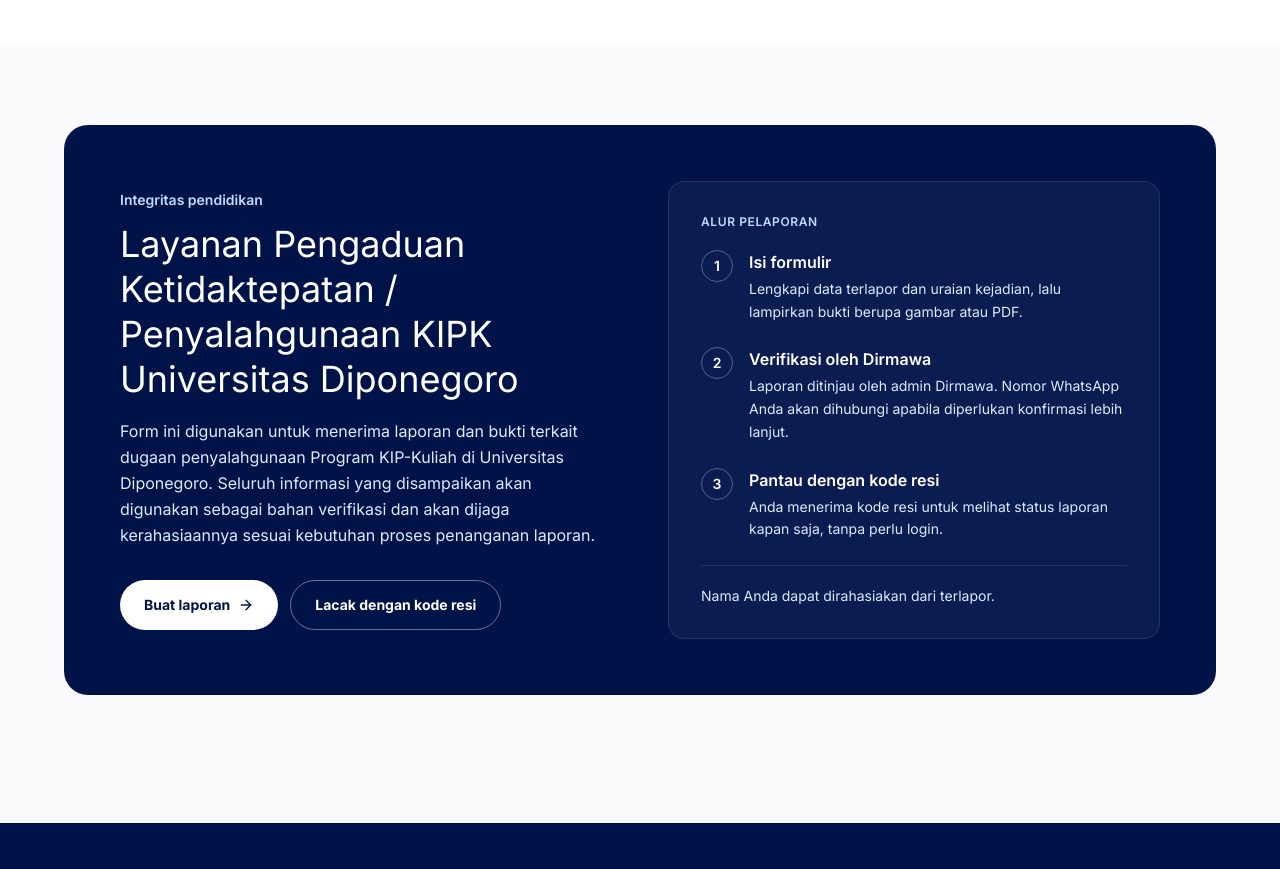
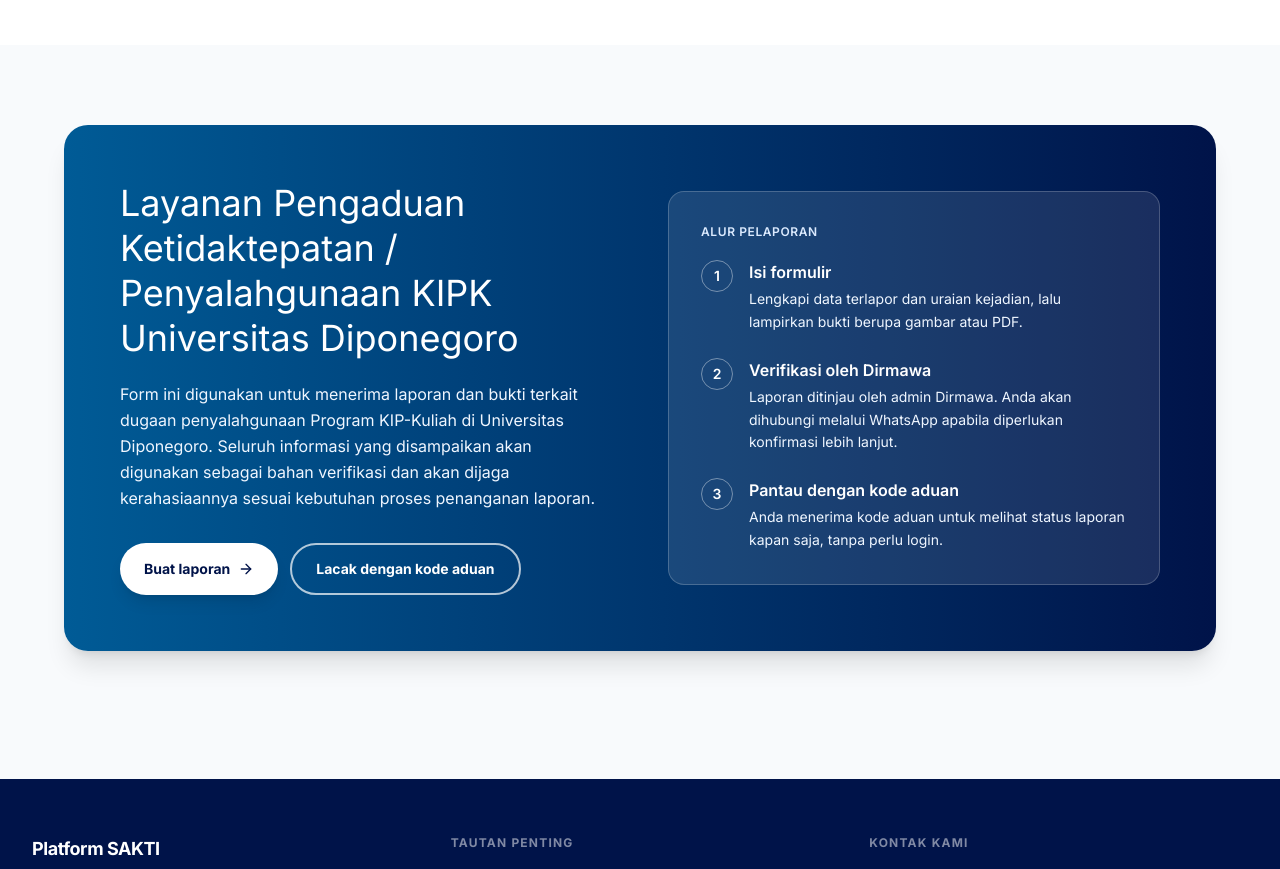
Before and after one commit to azzm04/sakti-fullstack, a Next.js app: page / in a window 1280 px wide. Shown: the part 2400-3269 px from the top of the page. Built offline with nearby package versions, Linux system fonts and the light colour scheme; a web font is replaced by a local one.

Commit message:
refactor: update terminology from 'kode resi' to 'kode aduan' for consistency and clarity

```diff
--- a/app/(public)/cek-aduan/page.tsx
+++ b/app/(public)/cek-aduan/page.tsx
@@ -16,7 +16,7 @@
               Lacak Status Pengaduan
             </h1>
             <p className="text-blue-100 text-sm md:text-base leading-relaxed max-w-2xl mx-auto">
-              Masukkan kode resi yang Anda dapatkan saat mengirimkan formulir untuk melihat perkembangan status laporan Anda secara real-time.
+              Masukkan kode aduan yang Anda dapatkan saat mengirimkan formulir untuk melihat perkembangan status laporan Anda secara real-time.
             </p>
           </div>
         </div>
--- a/components/landing/PengaduanSection.tsx
+++ b/components/landing/PengaduanSection.tsx
@@ -11,11 +11,11 @@
   },
   {
     judul: "Verifikasi oleh Dirmawa",
-    isi: "Laporan ditinjau oleh admin Dirmawa. Nomor WhatsApp Anda akan dihubungi  apabila diperlukan konfirmasi lebih lanjut.",
+    isi: "Laporan ditinjau oleh admin Dirmawa. Anda akan dihubungi melalui WhatsApp apabila diperlukan konfirmasi lebih lanjut.",
   },
   {
-    judul: "Pantau dengan kode resi",
-    isi: "Anda menerima kode resi untuk melihat status laporan kapan saja, tanpa perlu login.",
+    judul: "Pantau dengan kode aduan",
+    isi: "Anda menerima kode aduan untuk melihat status laporan kapan saja, tanpa perlu login.",
   },
 ];
 
@@ -32,62 +32,59 @@
         transition={{ duration: 0.5, ease: "easeOut" }}
         className="mx-auto max-w-6xl"
       >
-        <div className="grid items-center gap-10 rounded-3xl bg-[#001349] p-8 text-white md:grid-cols-2 md:gap-14 md:p-14">
+        <div className="grid items-center gap-10 rounded-3xl bg-gradient-to-r from-[#005B96] to-primary p-8 text-white shadow-xl md:grid-cols-2 md:gap-14 md:p-14">
           {/* Kiri: pesan dan tombol */}
           <div>
-            <p className="text-sm font-semibold text-blue-200">
-              Integritas pendidikan
-            </p>
-            <h2 className="font-headline mt-3 text-3xl leading-tight sm:text-4xl">
-              Layanan Pengaduan Ketidaktepatan / Penyalahgunaan KIPK Universitas Diponegoro
+            <h2 className="font-headline text-2xl leading-tight sm:text-3xl md:text-4xl">
+              Layanan Pengaduan Ketidaktepatan / Penyalahgunaan KIPK Universitas
+              Diponegoro
             </h2>
-            <p className="mt-4 max-w-lg text-base leading-relaxed text-blue-100">
-              Form ini digunakan untuk menerima laporan dan bukti terkait dugaan penyalahgunaan Program KIP-Kuliah di Universitas Diponegoro.
-              Seluruh informasi yang disampaikan akan digunakan sebagai bahan verifikasi dan akan dijaga kerahasiaannya sesuai kebutuhan proses penanganan laporan.
+            <p className="mt-5 max-w-lg text-base leading-relaxed text-blue-50">
+              Form ini digunakan untuk menerima laporan dan bukti terkait dugaan
+              penyalahgunaan Program KIP-Kuliah di Universitas Diponegoro.
+              Seluruh informasi yang disampaikan akan digunakan sebagai bahan
+              verifikasi dan akan dijaga kerahasiaannya sesuai kebutuhan proses
+              penanganan laporan.
             </p>
 
             <div className="mt-8 flex flex-col gap-3 sm:flex-row">
               <Link
                 href="/layanan-aduan"
-                className="inline-flex items-center justify-center gap-2 whitespace-nowrap rounded-full bg-white px-6 py-3.5 text-sm font-bold text-[#001349] transition-colors hover:bg-blue-50"
+                className="inline-flex items-center justify-center gap-2 whitespace-nowrap rounded-full bg-white px-6 py-3.5 text-sm font-bold text-primary shadow-lg transition-all hover:-translate-y-0.5 hover:shadow-xl active:scale-95"
               >
                 Buat laporan
                 <ArrowRight className="h-4 w-4" />
               </Link>
               <Link
                 href="/cek-aduan"
-                className="inline-flex items-center justify-center whitespace-nowrap rounded-full border border-white/40 px-6 py-3.5 text-sm font-bold text-white transition-colors hover:bg-white/10"
+                className="inline-flex items-center justify-center whitespace-nowrap rounded-full border-2 border-white/70 px-6 py-3.5 text-sm font-bold text-white transition-all hover:border-white hover:bg-white/10 active:scale-95"
               >
-                Lacak dengan kode resi
+                Lacak dengan kode aduan
               </Link>
             </div>
           </div>
 
           {/* Kanan: alur pelaporan */}
-          <div className="rounded-2xl border border-white/10 bg-white/[0.04] p-6 sm:p-8">
-            <p className="text-xs font-semibold uppercase tracking-wider text-blue-200">
+          <div className="rounded-2xl border border-white/20 bg-white/10 p-6 sm:p-8">
+            <p className="text-xs font-semibold uppercase tracking-wider text-blue-100">
               Alur pelaporan
             </p>
 
             <ol className="mt-5 space-y-6">
               {LANGKAH.map((l, i) => (
                 <li key={l.judul} className="flex gap-4">
-                  <span className="flex h-8 w-8 shrink-0 items-center justify-center rounded-full border border-white/30 text-sm font-semibold">
+                  <span className="flex h-8 w-8 shrink-0 items-center justify-center rounded-full border border-white/40 text-sm font-semibold">
                     {i + 1}
                   </span>
                   <div>
                     <p className="font-semibold">{l.judul}</p>
-                    <p className="mt-1 text-sm leading-relaxed text-blue-100">
+                    <p className="mt-1 text-sm leading-relaxed text-blue-50">
                       {l.isi}
                     </p>
                   </div>
                 </li>
               ))}
             </ol>
-
-            <p className="mt-6 border-t border-white/10 pt-5 text-sm text-blue-100">
-              Nama Anda dapat dirahasiakan dari terlapor.
-            </p>
           </div>
         </div>
       </motion.div>
```
